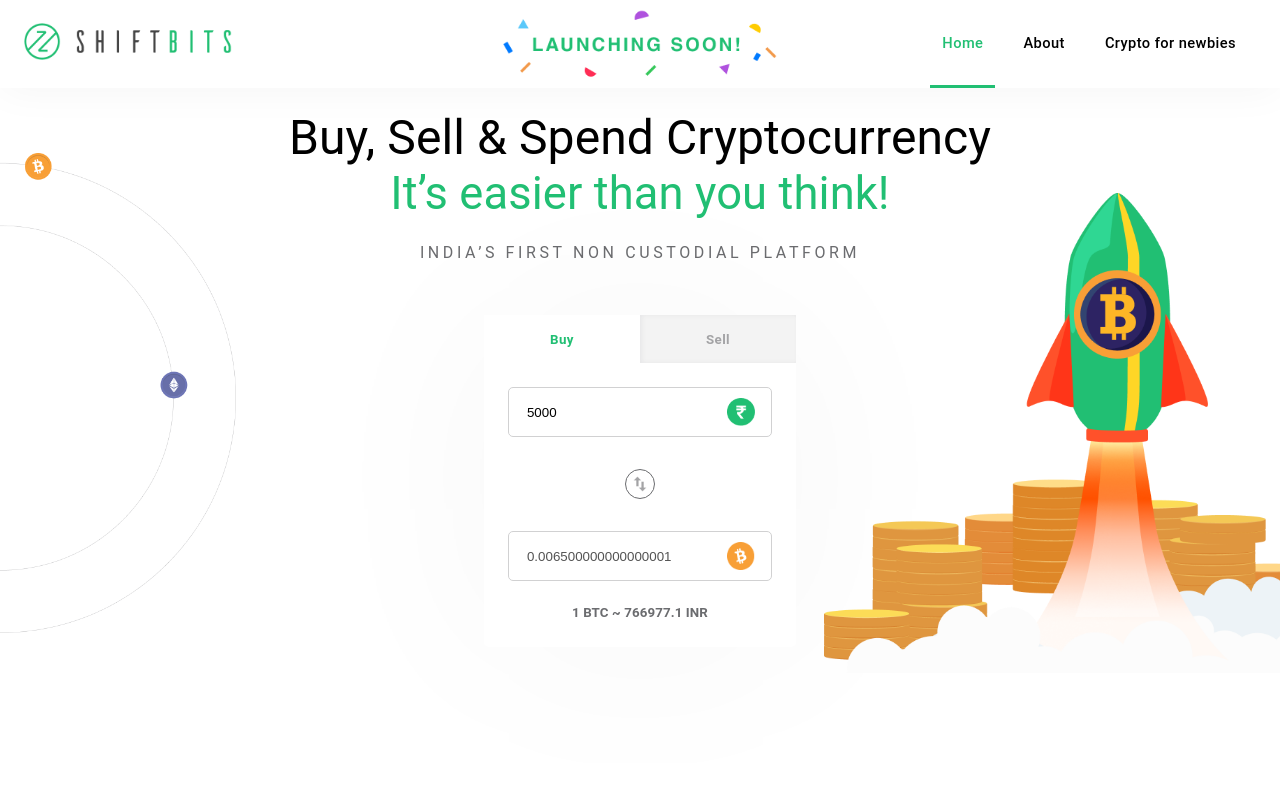
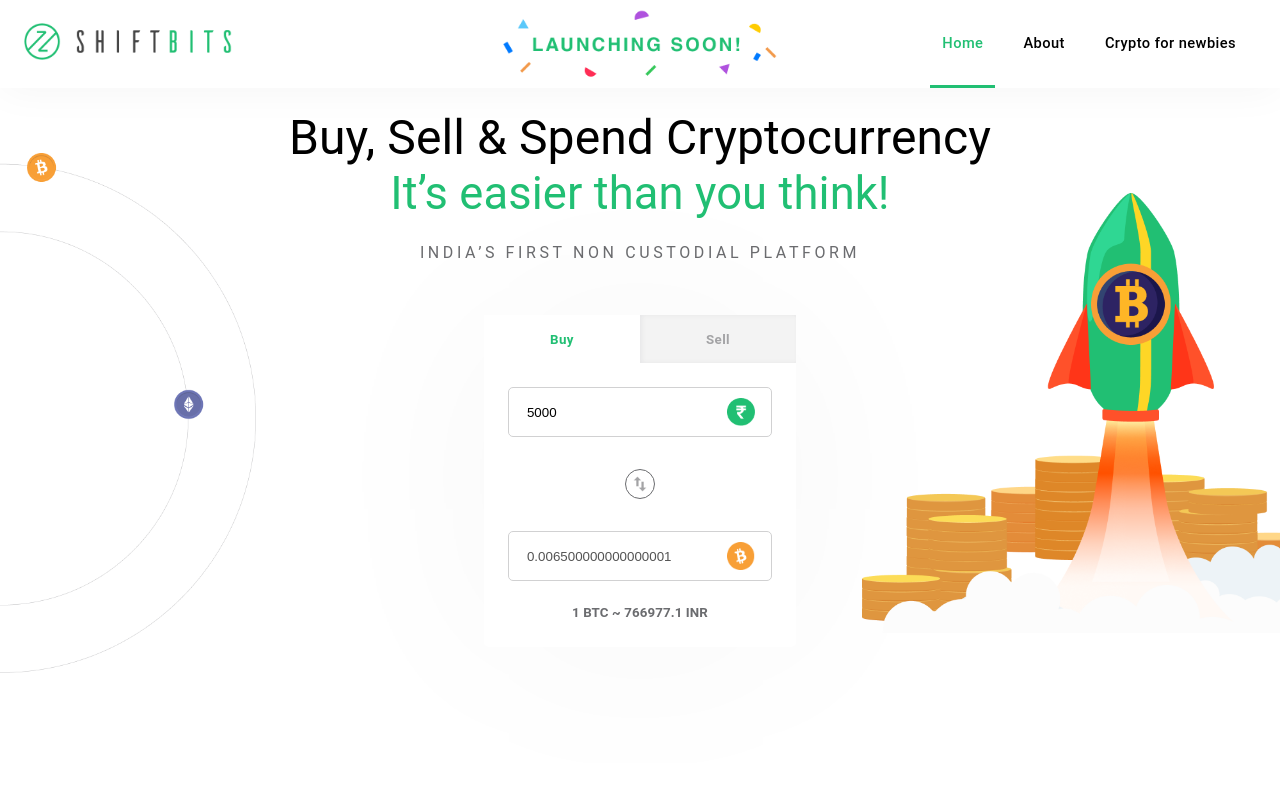
Before and after one commit to harikrishna76/shiftbits-web, a Next.js app: page / in a window 1280 px wide. Shown: the top 800 px of the page. Built offline with nearby package versions, Linux system fonts and the light colour scheme; no server answers.

Commit message:
home screen changes

```diff
--- a/src/pages/index.js
+++ b/src/pages/index.js
@@ -166,7 +166,7 @@ export default function Home() {
               <div className="greenColor fontSize24 fontWeightBold">LAUNCHING SOON!</div>
             </div> */}
           </div>
-          <div className={styles.bannerImageContainer} style={{ justifyContent: 'flex-end' }}>
+          <div className={`${styles.bannerImageContainer} ${styles.bannerImageContainerRight}`} style={{ justifyContent: 'flex-end' }}>
             <img src="/images/Asset 4 1.png" alt="" className={styles.homeImage2} />
           </div>
         </div>
--- a/src/pages/index.module.scss
+++ b/src/pages/index.module.scss
@@ -31,7 +31,7 @@
 .bannerImageContainer {
   display: flex;
   width: 33%;
-  height: 60vh;
+  height: 75vh;
   object-fit: cover;
   flex: 1;
 }
@@ -40,6 +40,20 @@
   object-fit: cover;
   width: auto;
   height: 100%;
+}
+
+.bannerImageContainerRight {
+  height: 65vh;
+}
+
+@media (max-width: 1440px) {
+  .bannerImageContainer {
+    height: 65vh;
+  }
+
+  .bannerImageContainerRight {
+    height: 55vh;
+  }
 }
 
 .homeMain {
```
